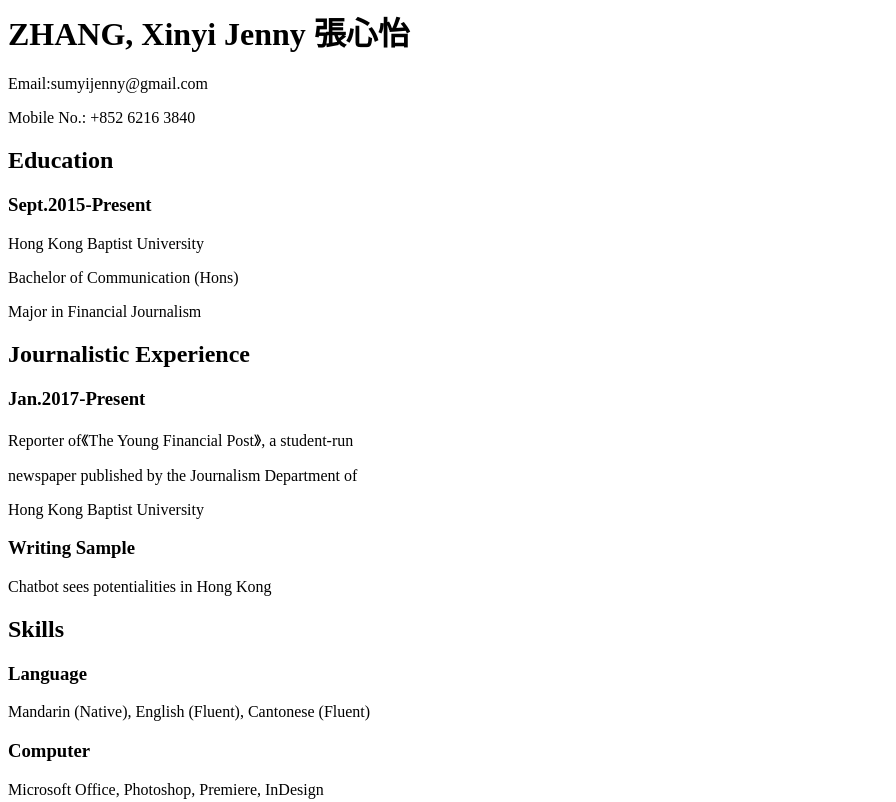
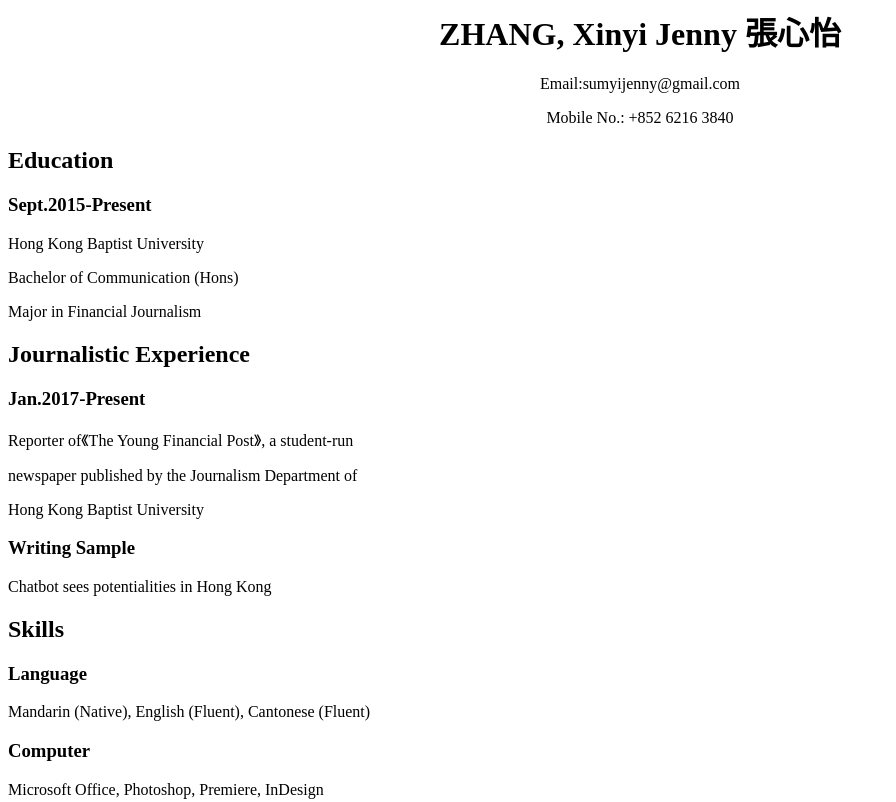
Before and after one commit to JennyXinyi/JennyXinyi.github.io, a plain HTML site: page index.html in a window 1280 px wide. Shown: the top 802 px of the page, without its empty margins (0-896 px from the left). Drawn offline with Linux system fonts and the light colour scheme.

Commit message:
Update index.html

```diff
--- a/index.html
+++ b/index.html
@@ -1,9 +1,11 @@
-<h1> ZHANG, Xinyi Jenny 張心怡 </h1>
+<center>
+ <h1> ZHANG, Xinyi Jenny 張心怡 </h1></center>
 
+<center>
+ <p> Email:sumyijenny@gmail.com </p></center>
 
-<p> Email:sumyijenny@gmail.com </p>
-
-<p> Mobile No.: +852 6216 3840 </p>
+<center>
+ <p> Mobile No.: +852 6216 3840 </p></center>
 
 
 <h2> Education </h2>
```
